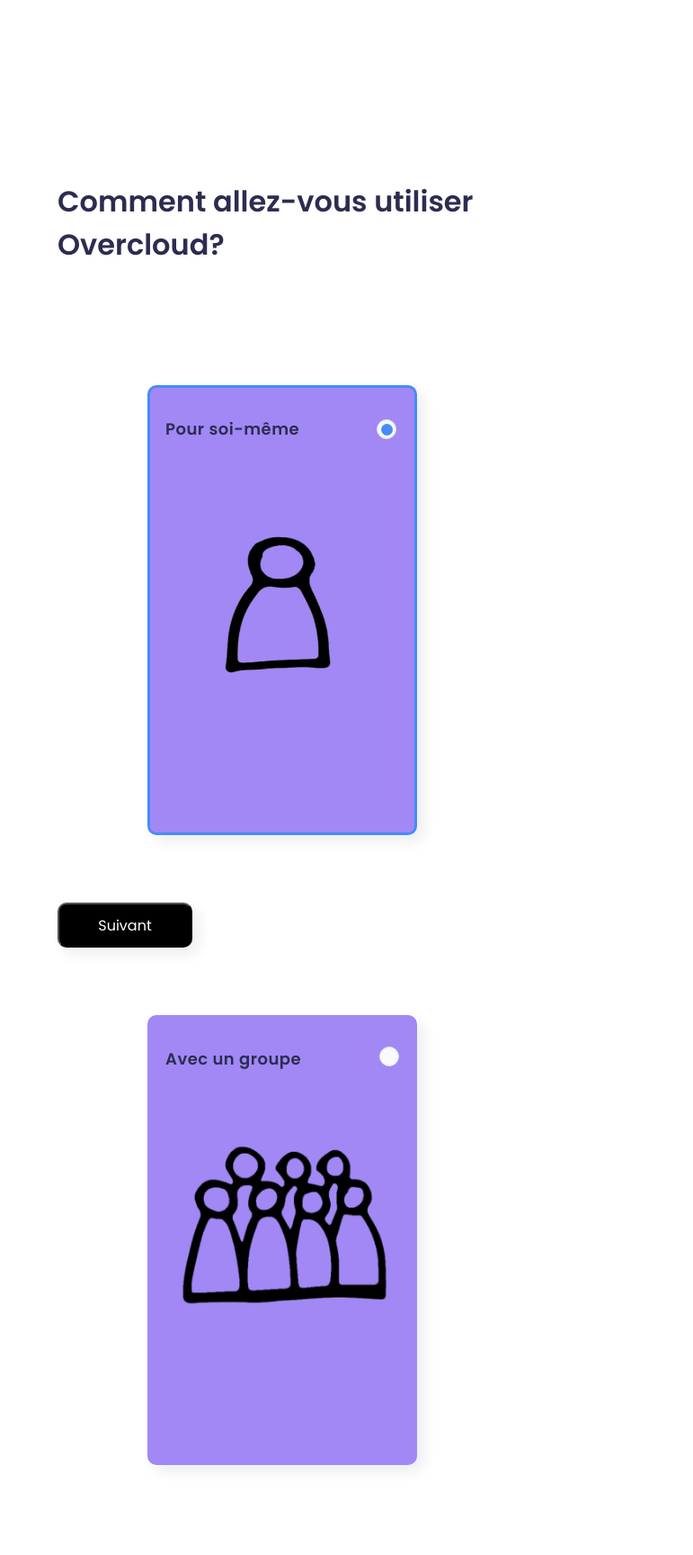
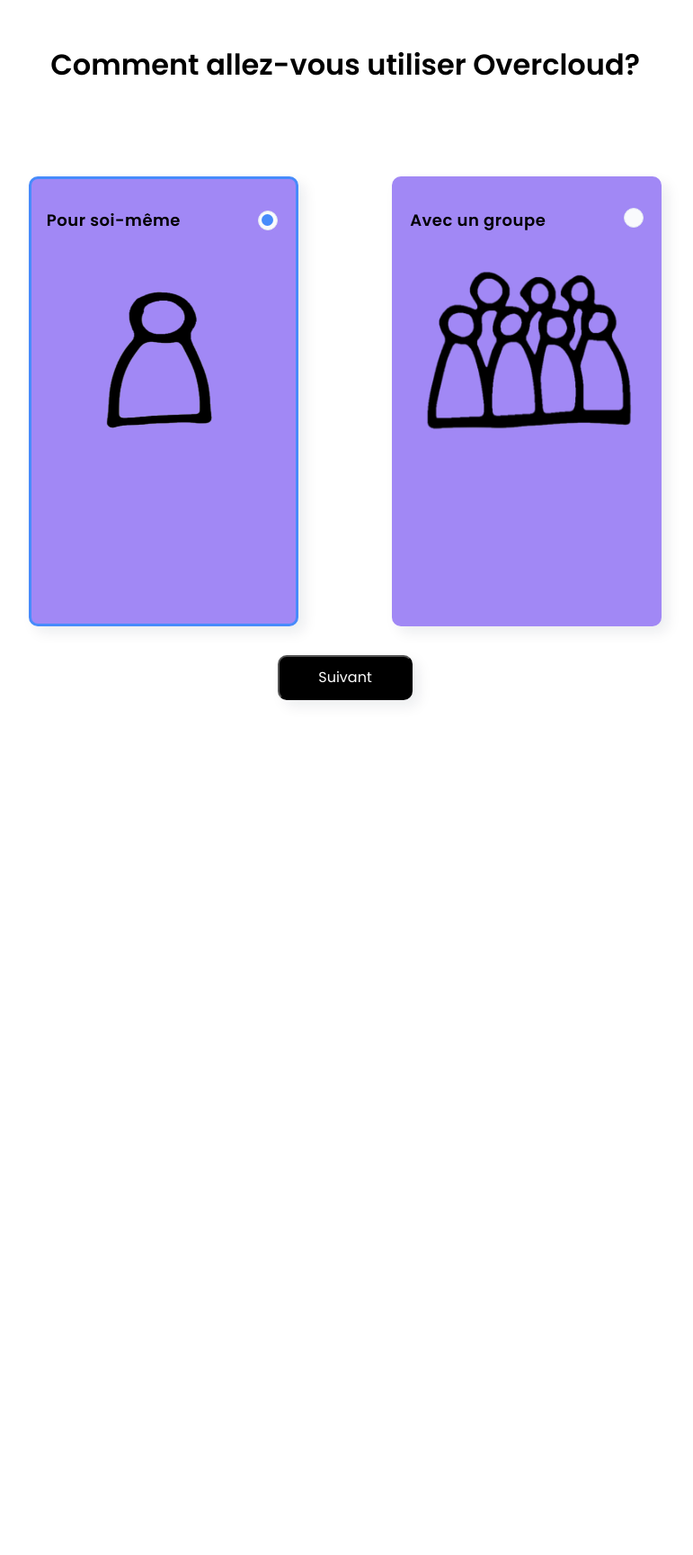
Before and after one commit to AmineMihoubi/over-cloud, a PHP site: page /pages/nouveau-galerie-type.php in a window 1280 px wide. Shown: the whole page at 90% size, without its empty margins (256-1027 px from the left). After the commit the page ends 782 px from the top, so only its background shows below. Run offline with PHP 8.4, Linux system fonts and the light colour scheme.

Commit message:
update sur ui
jai finalement reussi a avoir un bon ui sur une page. je vais maintenant lappliquer sur le restant

```diff
--- a/css/radiobtn.css
+++ b/css/radiobtn.css
@@ -9,35 +9,28 @@
 body {
     background-color: #fff;
     font-family: 'Poppins', sans-serif;
-    color: #2c2c51;
     height: 100vh;
     width: 100vw;
     display: flex;
     align-content: center;
-    justify-content: space-around;
+    justify-content: space-evenly;
 }
 
 .card {
     height: 500px;
     width: 300px;
     position: relative;
-    margin: 100px;
+    display: inline-block;
+    margin: 50px;
 }
 
-.container {
-    display: flex;
-    margin: auto;
-}
 
-.content {
-    position: absolute;
-    top: 0;
-    bottom: 0;
-    left: 0;
-    right: 0;
-    margin: auto;
-    width: 50vw;
-    height: 50vh;
+form {
+
+    display: inline-block;
+    margin-left: auto;
+    margin-right: auto;
+    text-align: left;
 }
 
 input[type="radio"] {
@@ -51,7 +44,9 @@
     box-shadow: 7px 7px 15px rgba(2, 28, 53, 0.08);
     cursor: pointer;
     outline: none;
-}
+    }
+
+
 
 input[type="radio"]:before {
     content: "";
@@ -65,7 +60,7 @@
     right: 20px;
 }
 
-input[type="radio"]:after {
+input[type="radio"]:after  {
     content: "";
     position: absolute;
     height: 13px;
@@ -75,6 +70,7 @@
     top: 39.5px;
     right: 24.5px;
 }
+
 
 label {
     position: absolute;
@@ -90,7 +86,8 @@
 }
 
 h2 {
-    padding-top: 50px;
+    padding-top: 10px;
+
 }
 
 span {
@@ -111,6 +108,11 @@
     background-color: #478bfb;
 }
 
+input[type="radio"] + img {
+  cursor: pointer;
+}
+
+
 button,
 legend {
     color: white;
@@ -120,11 +122,12 @@
     height: 50px;
     padding: 5px 10px;
     border-radius: 10px;
-    position: absolute;
+    position: fixed;
     box-shadow: 7px 7px 15px rgba(2, 28, 53, 0.08);
     cursor: pointer;
     outline: none;
     font-family: 'Poppins', sans-serif;
+
 }
 
 button:hover,
@@ -146,10 +149,3 @@
     margin: 100px;
     margin-top: 800px;
 }
-
-form {
-    display: flex;
-    flex-flow: row wrap;
-    align-items: center;
-    margin-top: 2em;
-}
--- a/pages/nouveau-galerie-type.php
+++ b/pages/nouveau-galerie-type.php
@@ -15,14 +15,17 @@
 
 <body>
 
-    <div class="container">
-        <div class="content">
+  <div style="display: flex;flex-direction: column;align-items: center;justify-content: center;">
+
         <div>
             <h1>Comment allez-vous utiliser Overcloud?</h1>
+            <br></br>
         </div>
 
 
             <form method="POST" action="nouveau-galerie-type.php">
+
+                <div>
                 <div class="card">
                     <input type="radio" name="TypeGalerie" value="1" checked>
                     <label for="seule">
@@ -36,11 +39,17 @@
                     <label for="groupe">
                         <h5>Avec un groupe</h5>
                         <h2><img src="../image/group.png" width="250" height="200"></h2>
-
                     </label>
                 </div>
+              </div>
+
+              <div style="display: flex;flex-direction: column;align-items: center;justify-content: center;">
                 <button class="button" type="submit" name="Submit">Suivant</button>
+              </div>
+
             </form>
+
+</div>
 
 
 
@@ -62,9 +71,6 @@
                 }
 
                 ?>
-        </div>
-    </div>
-
 </body>
 
 </html>
```
Lines whose indentation alone changed are shown as unchanged.
